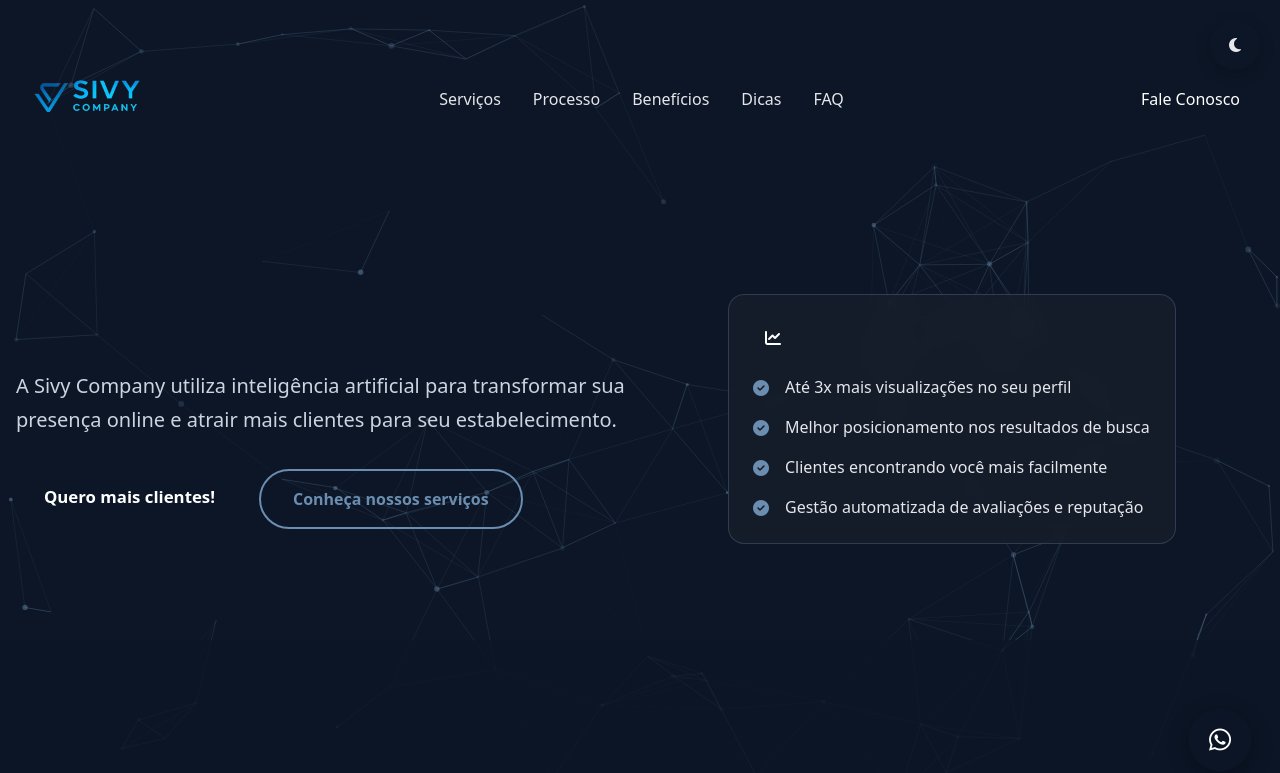
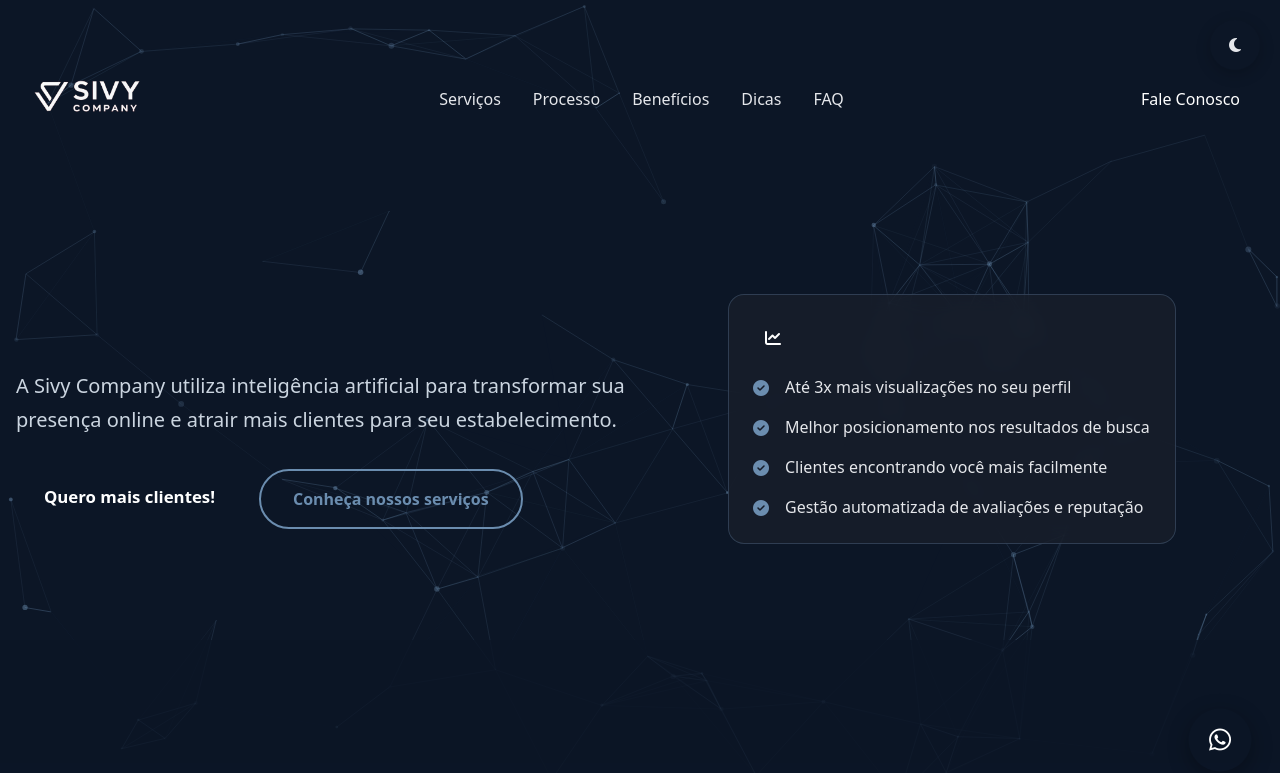
Before and after one commit to sivy-company/sivy_company, a plain HTML site: page index.html in a window 1280 px wide. Shown: the top 773 px of the page. Drawn offline with nearby package versions, Linux system fonts and the light colour scheme.

Commit message:
index.html

```diff
--- a/index.html
+++ b/index.html
@@ -502,7 +502,7 @@
     <!-- Header -->
     <header class="container mx-auto px-4 py-6 flex justify-between items-center fade-in">
         <div class="flex items-center">
-            <img src="img/logo-removebg-preview.png" alt="Sivy Company" class="float-element" style="width: 150px; height: auto; display: block; object-fit: contain; object-position: center;">
+            <img src="img/logo-com-fundo-branco-removebg-preview.png" alt="Sivy Company" class="float-element" style="width: 150px; height: auto; display: block; object-fit: contain; object-position: center;">
         </div>
         <nav class="hidden md:flex space-x-8">
             <a href="#servicos" class="hover:text-[#A9C7E6] transition glitch-effect">Serviços</a>
@@ -1014,7 +1014,7 @@
         <div class="container mx-auto px-4">
             <div class="grid md:grid-cols-4 gap-8">
                 <div>
-                    <img src="img/logo-removebg-preview.png" alt="Sivy Company" class="mb-6" style="width: 150px; height: auto; display: block; object-fit: contain; object-position: center;">
+                    <img src="img/logo-com-fundo-branco-removebg-preview.png" alt="Sivy Company" class="mb-6" style="width: 150px; height: auto; display: block; object-fit: contain; object-position: center;">
                     <p class="text-gray-400 mb-6">
                         Transformando negócios locais com soluções em IA e otimização do Google Meu Negócio.
                     </p>
```
